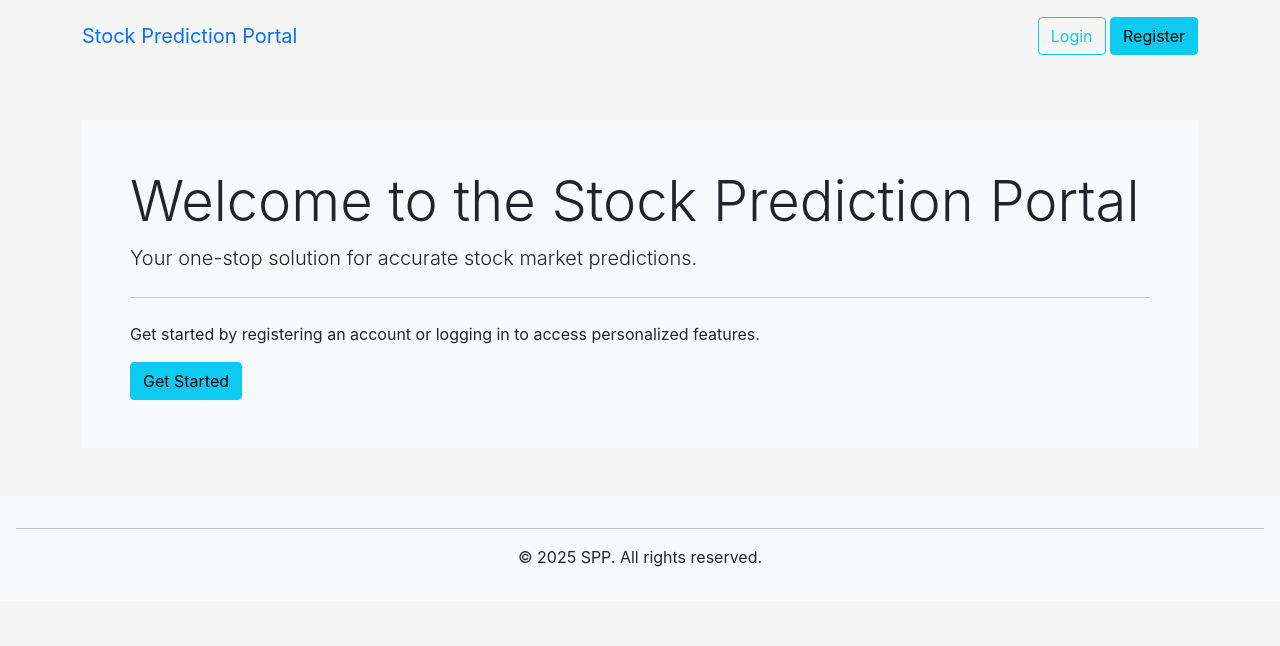
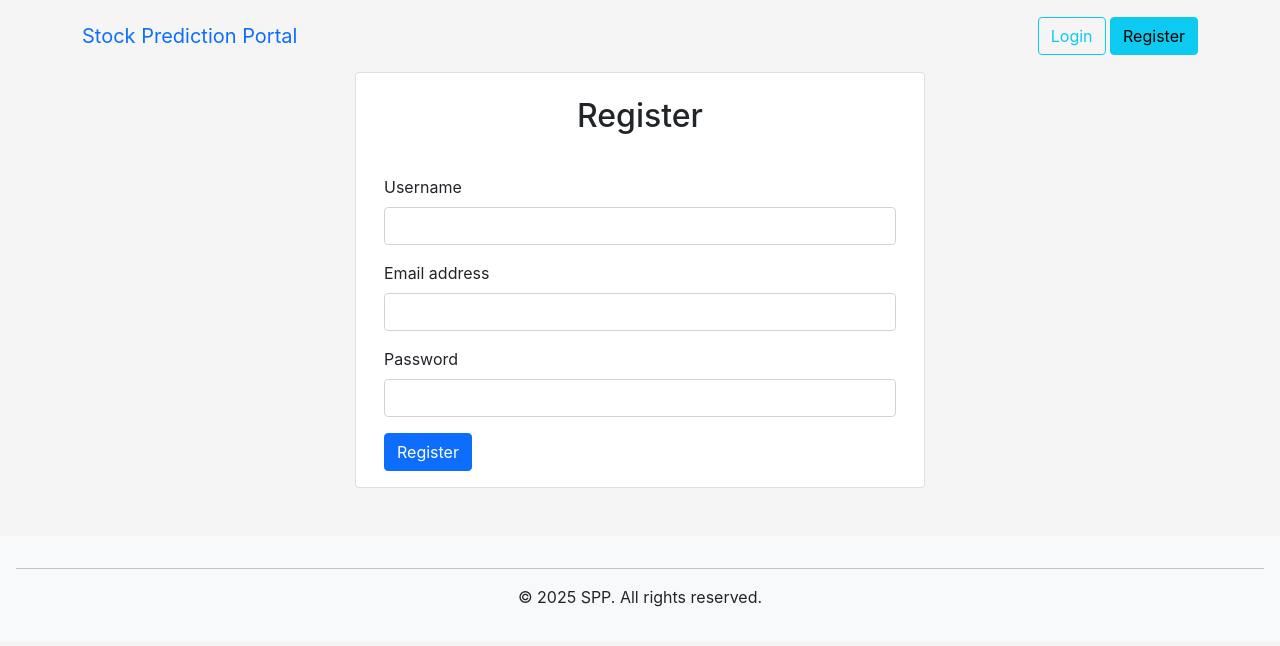
Before and after one commit to guy32807/stock-prediction-app, a React (Vite) app in the folder frontend/: page /register in a window 1280 px wide. Shown: the top 646 px of the page. Built offline with nearby package versions, Linux system fonts and the light colour scheme.

Commit message:
Implemented the register backend and frontend

```diff
--- a/frontend/src/App.jsx
+++ b/frontend/src/App.jsx
@@ -1,18 +1,25 @@
-
-import './assets/css/style.css'
-import Footer from './components/Footer'
-import Header from './components/Header'
-import Main from './components/Main'
+import "./assets/css/style.css";
+import Footer from "./components/Footer";
+import Header from "./components/Header";
+import Main from "./components/Main";
+import Register from "./components/Register";
+import Login from "./components/Login";
+import { BrowserRouter, Routes, Route } from "react-router-dom";
 
 function App() {
-
   return (
     <>
+      <BrowserRouter>
       <Header />
-      <Main />
+        <Routes>
+          <Route path="/" element={<Main />} />
+          <Route path="/register" element={<Register />} />
+          <Route path="/login" element={<Login />} />
+        </Routes>
       <Footer />
+      </BrowserRouter>
     </>
-  )
+  );
 }
 
-export default App
+export default App;
--- a/frontend/src/components/Button.jsx
+++ b/frontend/src/components/Button.jsx
@@ -1,7 +1,9 @@
-const Button = ({text, buttonColor}) => {
+import { Link } from "react-router-dom"
+
+const Button = ({text, buttonColor, url}) => {
   return (
     <>
-        <a className={`btn ${buttonColor}`} href="">{text}</a>
+        <Link className={`btn ${buttonColor}`} to={url}>{text}</Link>
     </>
   )
 }
--- a/frontend/src/components/Header.jsx
+++ b/frontend/src/components/Header.jsx
@@ -1,14 +1,15 @@
 import Button from "./Button"
+import { Link } from "react-router-dom"
 
 const Header = () => {
   return (
    <>
     <nav className="navbar container pt-3 pb-3 d-flex justify-content-between">
-      <a className="navbar-brand" href="">Stock Prediction Portal</a>
+      <Link className="navbar-brand" to="/">Stock Prediction Portal</Link>
       <div>
-        <Button text="Login" buttonColor='btn-outline-info'/>
+        <Button text="Login" buttonColor='btn-outline-info' url={'/login'}/>
         &nbsp;
-        <Button text="Register" buttonColor='btn-info' />
+        <Button text="Register" buttonColor='btn-info' url={'/register'} />
       </div>
     </nav>
    </>
--- /dev/null
+++ b/frontend/src/components/Login.jsx
@@ -0,0 +1,25 @@
+const Login = () => {
+  return (
+    <>
+      <div className="container">
+        <div className="row justify-content-center">
+          <div className="col-md-6 card">
+            <h2 className="mb-4 text-center pt-3" >Login</h2>
+            <form className="card-body br-3">
+              <div className="mb-3">
+                <label htmlFor="username" className="form-label">Username</label>
+                <input type="text" className="form-control" id="username" />
+              </div>
+              <div className="mb-3">
+                <label htmlFor="password" className="form-label">Password</label>
+                <input type="password" className="form-control" id="password" />
+              </div>
+              <button type="submit" className="btn btn-primary">Login</button>
+            </form>
+          </div>
+        </div>
+      </div>
+    </>
+  )
+}
+export default Login
--- a/frontend/src/components/Main.jsx
+++ b/frontend/src/components/Main.jsx
@@ -2,6 +2,7 @@ import Button from "./Button"
 
 const Main = () => {
   return (
+   <>
    <div className="container mt-5 mb-5">
     <div className="jumbotron p-5 bg-light">
       <h1 className="display-4">Welcome to the Stock Prediction Portal</h1>
@@ -11,6 +12,7 @@ const Main = () => {
       <Button text="Get Started" buttonColor='btn-info'/>
     </div>
     </div>
+   </>
   )
 }
 export default Main
--- /dev/null
+++ b/frontend/src/components/Register.jsx
@@ -0,0 +1,76 @@
+import { useState } from "react"
+import axios from "axios"
+import { FontAwesomeIcon } from "@fortawesome/react-fontawesome"
+import { faSpinner } from "@fortawesome/free-solid-svg-icons"
+
+const Register = () => {
+  const [username, setUsername] = useState("")
+  const [email, setEmail] = useState("")
+  const [password, setPassword] = useState("")
+  const [errors, setErrors] = useState({})
+  const [success, setSuccess] = useState(false)
+  const [isLoading, setIsLoading] = useState(false)
+
+  const handleRegistration = async (e) => {
+    e.preventDefault()
+    setIsLoading(true)
+    // Handle registration logic here
+    const userData = {
+      username,
+      email,
+      password
+    }
+    await axios.post("http://localhost:8000/api/v1/register/", userData)
+      .then(response => {
+        console.log("Registration successful:", response.data)
+        setSuccess(true)
+        setErrors({})
+      })
+      .catch(error => {
+        setErrors(error.response.data)
+        console.error("There was an error registering!", error.response.data)
+      }).finally(() => {
+        setIsLoading(false)
+      })
+  }
+
+  return (
+    <>
+      <div className="container">
+        <div className="row justify-content-center">
+          <div className="col-md-6 card">
+            <h2 className="mb-4 card-title text-center pt-4">Register</h2>
+            <form className="card-body br-3" onSubmit={handleRegistration}>
+              <div className="mb-3 card-text">
+                <label htmlFor="username" className="form-label">Username</label>
+                <input type="text" className="form-control" value={username} id="username" onChange={(e) => setUsername(e.target.value)} />
+                {errors.username && <div className="text-danger">{errors.username}</div>}
+              </div>
+              <div className="mb-3 card-text">
+                <label htmlFor="email" className="form-label">Email address</label>
+                <input type="email" className="form-control" id="email" value={email} onChange={(e) => setEmail(e.target.value)} />
+                {errors.email && <div className="text-danger">{errors.email}</div>}
+              </div>
+              <div className="mb-3 card-text">
+                <label htmlFor="password" className="form-label">Password</label>
+                <input type="password" className="form-control" id="password" value={password} onChange={(e) => setPassword(e.target.value)} />
+                {errors.password && <div className="text-danger">{errors.password}</div>}
+              </div>
+              {success && <div className="text-success mb-3">Registration successful! You can now log in.</div>}
+
+              {isLoading ? (
+                <button className="btn btn-primary" type="button" disabled><FontAwesomeIcon icon={faSpinner} spin />
+                  <span className="spinner-border spinner-border-sm" role="status" aria-hidden="true"></span>
+                  &nbsp; Registering...
+                </button>
+              ) : (
+                <button type="submit" className="btn btn-primary">Register</button>
+              )}
+            </form>
+          </div>
+        </div>
+      </div>
+    </>
+  )
+}
+export default Register
```
Also changed, not shown: frontend/package.json (+7 -1 lines), 2 other files (tests, documents, lock files or other folders).
